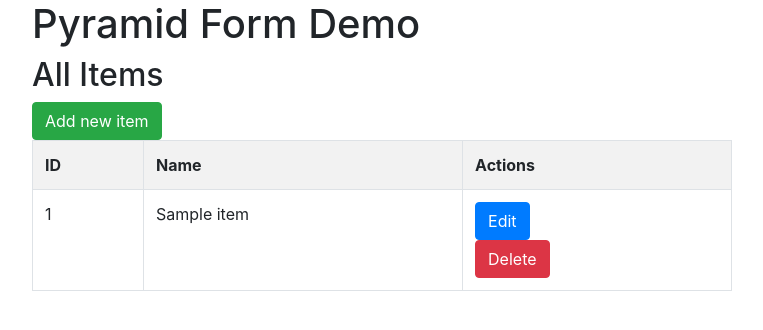
After one commit to LostProperty/deform_demo, a Python web app: template deform_demo/templates/list.jinja2 in a window 1280 px wide. The commit adds this page. Shown: the top 330 px of the page, without its empty margins (258-1021 px from the left). Run offline with Jinja, Linux system fonts and the light colour scheme; the template is opened without the code that fills it: most values are stand-ins (such as "Sample title", 1, 10 or a date in 2020); some libraries are stand-ins or nearby versions.

Commit message:
wip in crud

```diff
--- a/deform_demo/__init__.py
+++ b/deform_demo/__init__.py
@@ -24,6 +24,7 @@ def main(global_config, **settings):
     config.set_session_factory(session_factory)
 
     # TODO: break out these routes to a seperate file
-    config.add_route('home', '/')
+    config.add_route('list', '/')
+    config.add_route('add', '/add')
     config.scan()
     return config.make_wsgi_app()
--- /dev/null
+++ b/deform_demo/templates/base.jinja2
@@ -0,0 +1,30 @@
+<!DOCTYPE html PUBLIC "-//W3C//DTD XHTML 1.0 Strict//EN"
+                "http://www.w3.org/TR/xhtml1/DTD/xhtml1-strict.dtd">
+<html xmlns="http://www.w3.org/1999/xhtml">
+    <head>
+        <title>Pyramid Form Demo</title>
+
+        <!-- CSS -->
+        <link rel="stylesheet"
+                    href="deform_static/css/bootstrap.min.css"
+                    type="text/css" media="screen" charset="utf-8"/>
+
+        <link rel="stylesheet"
+                    href="static/deform_demo.css"
+                    type="text/css" media="screen" charset="utf-8"/>
+
+        <!-- JavaScript -->
+        <script src="deform_static/scripts/jquery-2.0.3.min.js"
+                        type="text/javascript"></script>
+        <script src="deform_static/scripts/bootstrap.min.js"
+                        type="text/javascript"></script>
+        <script src="deform_static/scripts/deform.js"
+                        type="text/javascript"></script>
+    </head>
+    <body>
+        <h1>Pyramid Form Demo</h1>
+        <h2>{% block title %}{% endblock %}</h2>
+        {% block content %}
+        {% endblock %}
+    </body>
+</html>
--- /dev/null
+++ b/deform_demo/templates/list.jinja2
@@ -0,0 +1,34 @@
+{% extends "./templates/base.jinja2" %}
+
+{% block title %}All Items{% endblock %}
+
+{% block content %}
+<div class="main-controls">
+    <a href="/add"><button type="button" class="btn btn-success">Add new item</button></a>
+</div>
+
+<table class="table table-striped table-bordered table-condensed">
+    <tr>
+        <th>ID</th>
+        <th>Name</th>
+        <th class="actions">Actions</th>
+    </tr>
+    {% for item in items %}
+    <tr>
+        <td>{{ item.id }}</td>
+        <td>{{ item.name }}</td>
+        <td>
+            <a href="">
+                <button type="button" class="btn btn-primary">Edit</button>
+            </a>
+
+            <form class="delete-form" method="POST" action="">
+                <input name="item_id" type="hidden" value="{{ item.id }}" />
+                <input type="submit" class="btn btn-danger" value="Delete" />
+            </form>
+        </td>
+    </tr>
+    {% endfor %}
+</table>
+
+{% endblock %}
```
Also changed, not shown: deform_demo/templates/form.jinja2 (+5 -30 lines), deform_demo/views.py (+10 -3 lines).
